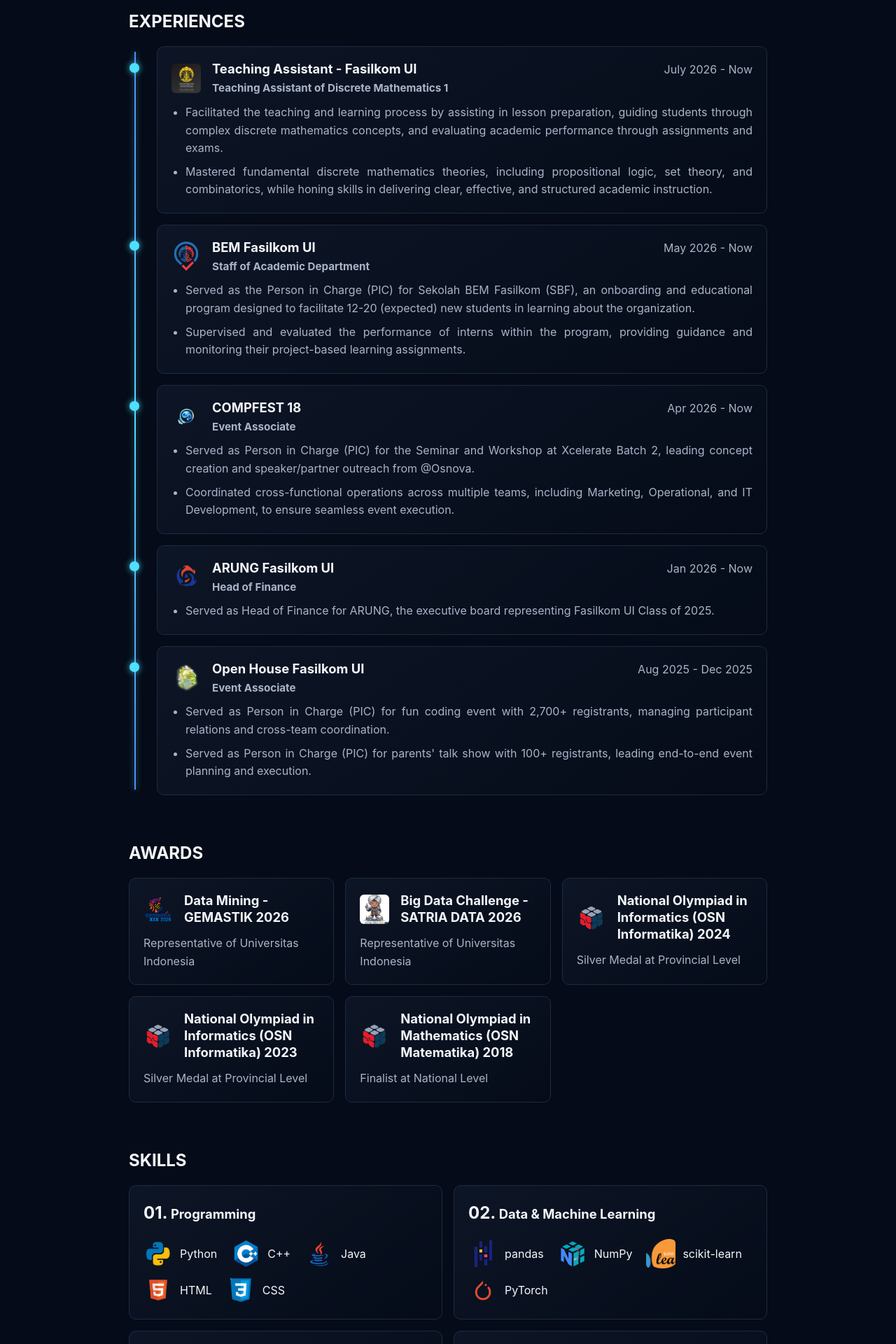
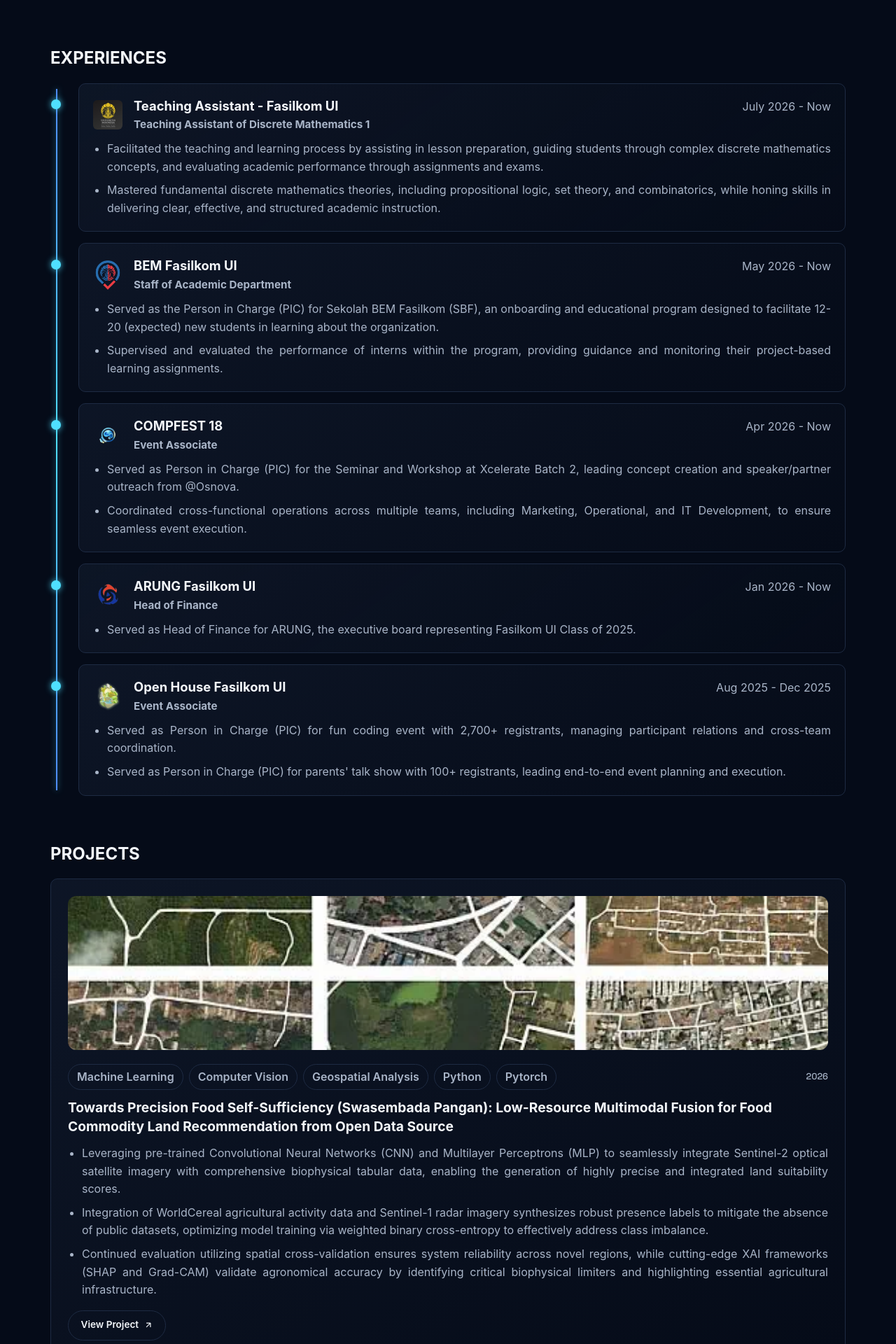
Before and after one commit to rayyouw/myportofolio, a Django app: page / in a window 1280 px wide. Shown: the part 1400-3320 px from the top of the page at 70% size. Run offline with Django 5.2, Linux system fonts and the light colour scheme.

Commit message:
feat(projects): add projects section in English

```diff
--- a/static/css/style.css
+++ b/static/css/style.css
@@ -34,16 +34,18 @@ section[id] {
 
 /* Wrapper konten dengan lebar maksimum dan margin tengah untuk semua section */
 .container {
-    max-width: 960px;
+    width: 100%;
+    max-width: 1200px;
     margin: 0 auto;
-    padding: 0 1.5rem;
+    padding: 0 2rem;
 }
 
 /* Wrapper khusus footer dengan teks rata tengah */
 .container-closure {
-    max-width: 960px;
+    width: 100%;
+    max-width: 1200px;
     margin: 0 auto;
-    padding: 0 1.5rem;
+    padding: 0 2rem;
     text-align: center;
 }
 
@@ -146,6 +148,9 @@ section[id] {
 
 /* Jarak atas diperbesar supaya konten hero tidak tertutup navbar fixed */
 .hero {
+    min-height: 100vh;
+    display: flex;
+    align-items: center;
     padding: 7rem 0 5rem;
 }
 
@@ -349,11 +354,11 @@ section[id] {
 /* Wrapper carousel foto dengan overflow disembunyikan agar animasi geser terlihat rapi */
 .carousel-wrapper {
     width: 100%;
-    max-width: 960px;
+    max-width: none;
     margin: 0 auto;
     overflow: hidden;
     position: relative;
-    padding: 30px 1.5rem;
+    padding: 30px 0;
 }
 
 /* Track carousel berisi gambar-gambar yang bergerak otomatis secara horizontal */
@@ -535,6 +540,137 @@ section[id] {
     margin-top: 0.5rem;
 }
 
+/* PROJECTS */
+
+.image-project {
+    width: 100%;
+    height: 220px;
+    object-fit: cover;
+    border-radius: 12px;
+    flex-shrink: 0;
+    margin-bottom: 1.25rem;
+}
+/* Jarak vertikal untuk section projects, sama seperti section lainnya */
+.projects-section {
+    padding: 2rem 0 2rem;
+}
+
+/* Judul section projects sejajar dengan gaya judul section lain */
+.projects-section h2 {
+    display: flex;
+    align-items: center;
+    gap: 1rem;
+    margin-bottom: 1rem;
+    font-size: 1.5rem;
+}
+
+/* Daftar project disusun satu kolom penuh */
+.projects-list {
+    display: flex;
+    grid-template-columns: minmax(0, 1fr);
+    gap: 3rem;
+}
+
+/* Kartu project*/
+.project-item {
+    display: flex;
+    flex-direction: column;
+    min-width: 0;
+    border: 1px solid var(--line);
+    border-radius: 10px;
+    padding: 1.5rem;
+    background: linear-gradient(145deg, rgba(30, 43, 67, 0.32), rgba(5, 11, 24, 0.08));
+    transition: border-color 0.2s ease, transform 0.2s ease;
+}
+
+/* Kartu project terangkat dan border menyala saat di-hover */
+.project-item:hover {
+    border-color: var(--ink);
+    transform: translateY(-3px);
+}
+
+/* Baris badge tag dan tahun disusun sejajar horizontal */
+.project-tags {
+    display: flex;
+    font-size:larger;
+    align-items: center;
+    flex-wrap: wrap;
+    gap: 0.5rem;
+    margin-bottom: 2rem;
+    margin-bottom: 0.75rem;
+}
+
+/* Gaya badge kecil untuk tiap kategori/tag project */
+.project-tag {
+    font-size: 1rem;
+    font-weight: 600;
+    padding: 0.3rem 0.75rem;
+    border: 1px solid var(--line);
+    border-radius: 999px;
+    color: var(--text-muted);
+}
+
+.project-tag:hover{
+    background-color: var(--ink);
+    color: var(--paper);
+}
+
+/* Tahun project ditampilkan rata kanan menjauh dari tag lainnya */
+.project-year {
+    margin-left: auto;
+    font-size: 0.8rem;
+    color: var(--text-muted);
+    font-family: "Space Grotesk", -apple-system, sans-serif;
+}
+
+/* Judul project dengan ukuran font lebih besar dan jarak bawah yang cukup */
+.project-item h3 {
+    font-size: 1.2rem;
+    line-height: 1.4;
+    margin-bottom: 0.75rem;
+}
+
+/* Daftar poin deskripsi project rata kanan-kiri dengan indentasi */
+.project-item ul {
+    text-align: justify;
+    padding-left: 1.25rem;
+    color: var(--text-muted);
+    margin-bottom: 1rem;
+}
+
+/* Jarak atas antar poin deskripsi project */
+.project-item li + li {
+    margin-top: 0.5rem;
+}
+
+/* Tombol link menuju detail project (misalnya dokumen di Google Drive) */
+.project-link {
+    display: inline-flex;
+    align-items: center;
+    gap: 0.4rem;
+    align-self: flex-start;
+    font-size: 0.85rem;
+    font-weight: 600;
+    color: var(--ink);
+    text-decoration: none;
+    padding: 0.6rem 1.1rem;
+    border: 1px solid var(--line);
+    border-radius: 999px;
+    transition: background-color 0.2s ease, color 0.2s ease;
+}
+
+/* Warna tombol link project berbalik (invert) saat di-hover */
+.project-link:hover {
+    background-color: var(--ink);
+    color: var(--paper);
+}
+
+/* Ukuran ikon panah di dalam tombol link project */
+.project-link svg {
+    width: 14px;
+    height: 14px;
+}
+
 /* Judul entri awards dengan pemotongan kata otomatis jika terlalu panjang */
 .awards-item h3 {
     font-size: 1.15rem;
@@ -555,8 +691,6 @@ section[id] {
     padding-left: 1.25rem;
     color: var(--text-muted);
 }
-
-/* EXPERIENCE TIMELINE (visual only, no filter) */
 
 /* Container timeline diberi ruang kiri untuk tempat garis dan dot */
 .timeline {
--- a/templates/index.html
+++ b/templates/index.html
@@ -20,6 +20,7 @@
             <a href="#profile">Profile</a>
             <a href="#education">Education</a>
             <a href="#experience">Experience</a>
+            <a href="#projects">Projects</a>
             <a href="#awards">Awards</a>
             <a href="#skills">Skills</a>
         </nav>
@@ -215,6 +216,37 @@
         </div>
     </section>
 
+    <!--Menambahkan bagian projects yang berisi proyek riset/penelitian yang saya kerjakan.-->
+    <section class="projects-section" id="projects">
+        <div class="container">
+            <h2>PROJECTS</h2>
+            <div class="projects-list">
+                <article class="project-item">
+                    <img class = "image-project" src="/static/img/project-1.png" alt="Gambar-Project-1">
+                    <div class="project-tags">
+                        <span class="project-tag">Machine Learning</span>
+                        <span class="project-tag">Computer Vision</span>
+                        <span class="project-tag">Geospatial Analysis</span>
+                        <span class="project-tag">Python</span>
+                        <span class="project-tag">Pytorch</span>
+                        <span class="project-year">2026</span>
+                    </div>
+                    <h3>Towards Precision Food Self-Sufficiency (Swasembada Pangan): Low-Resource Multimodal Fusion for Food Commodity Land Recommendation from Open Data Source</h3>
+                    <ul>
+                        <li>Leveraging pre-trained Convolutional Neural Networks (CNN) and Multilayer Perceptrons (MLP) to seamlessly integrate Sentinel-2 optical satellite imagery with comprehensive biophysical tabular data, enabling the generation of highly precise and integrated land suitability scores.</li>
+                        <li>Integration of WorldCereal agricultural activity data and Sentinel-1 radar imagery synthesizes robust presence labels to mitigate the absence of public datasets, optimizing model training via weighted binary cross-entropy to effectively address class imbalance.</li>
+                        <li>Continued evaluation utilizing spatial cross-validation ensures system reliability across novel regions, while cutting-edge XAI frameworks (SHAP and Grad-CAM) validate agronomical accuracy by identifying critical biophysical limiters and highlighting essential agricultural infrastructure.</li>
+                    </ul>
+                    <a href="https://drive.google.com/file/d/1FhNL9Kn0hoJR_7mxKKwo-KKJo4QNccVH/view" class="project-link" target="_blank" rel="noopener">
+                        View Project
+                        <svg viewBox="0 0 24 24" fill="none" stroke="currentColor" stroke-width="2">
+                            <path d="M7 17L17 7M17 7H7M17 7V17"/>
+                        </svg>
+                    </a>
+                </article>
+            </div>
+        </div>
+    </section>
     <!--Menambahkan bagian awards yang berisi penghargaan-penghargaan yang saya miliki.-->
     <section class="awards-section" id="awards">
         <div class="container">
```
Also changed, not shown: static/img/project-1.png (added), static/img/project-1.webp (added).
